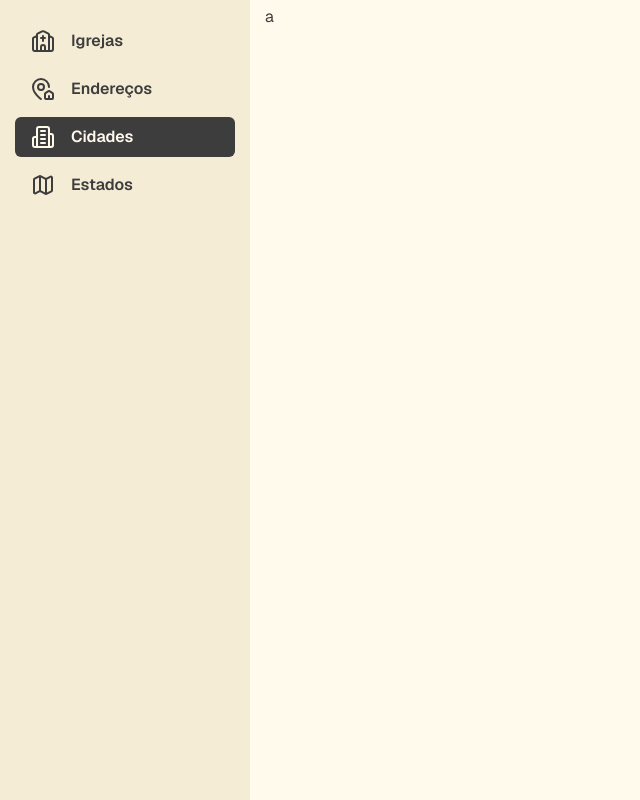
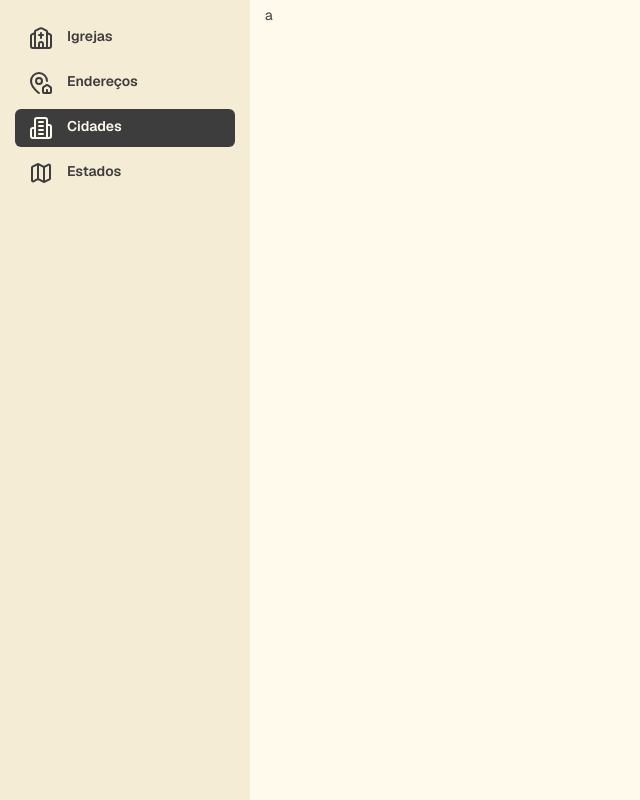
Before and after one commit to diegorezm/caminho_das_paroquias, a Next.js app: page /dashboard/cities in a window 1280 px wide. Shown: the whole page, without its empty margins (0-640 px from the left). Built offline with nearby package versions, Linux system fonts and the light colour scheme.

Commit message:
smaller styles

```diff
--- a/src/styles/globals.css
+++ b/src/styles/globals.css
@@ -15,24 +15,24 @@
   --error: #d81e5b;
   --on-error: #000000;
 
-  --padding-xs: 4px;
-  --padding-sm: 8px;
-  --padding-md: 16px;
-  --padding-lg: 24px;
-  --padding-xl: 32px;
+  --padding-xs: 2px;
+  --padding-sm: 4px;
+  --padding-md: 8px;
+  --padding-lg: 16px;
+  --padding-xl: 24px;
 
-  --margin-xs: 4px;
-  --margin-sm: 8px;
-  --margin-md: 16px;
-  --margin-lg: 24px;
-  --margin-xl: 32px;
+  --margin-xs: 2px;
+  --margin-sm: 4px;
+  --margin-md: 8px;
+  --margin-lg: 16px;
+  --margin-xl: 24px;
 
-  --fs-xs: 12px;
-  --fs-sm: 16px;
-  --fs-md: 20px;
-  --fs-lg: 24px;
-  --fs-xl: 32px;
-  --fs-xxl: 40px;
+  --fs-xs: 10px;
+  --fs-sm: 14px;
+  --fs-md: 18px;
+  --fs-lg: 22px;
+  --fs-xl: 28px;
+  --fs-xxl: 36px;
 
   --radius: 6px;
 }
@@ -41,18 +41,6 @@ html,
 body {
   padding: 0;
   margin: 0;
-  font-family:
-    -apple-system,
-    BlinkMacSystemFont,
-    Segoe UI,
-    Roboto,
-    Oxygen,
-    Ubuntu,
-    Cantarell,
-    Fira Sans,
-    Droid Sans,
-    Helvetica Neue,
-    sans-serif;
   background-color: var(--background);
   color: var(--foreground);
   font-size: var(--fs-sm);
```
